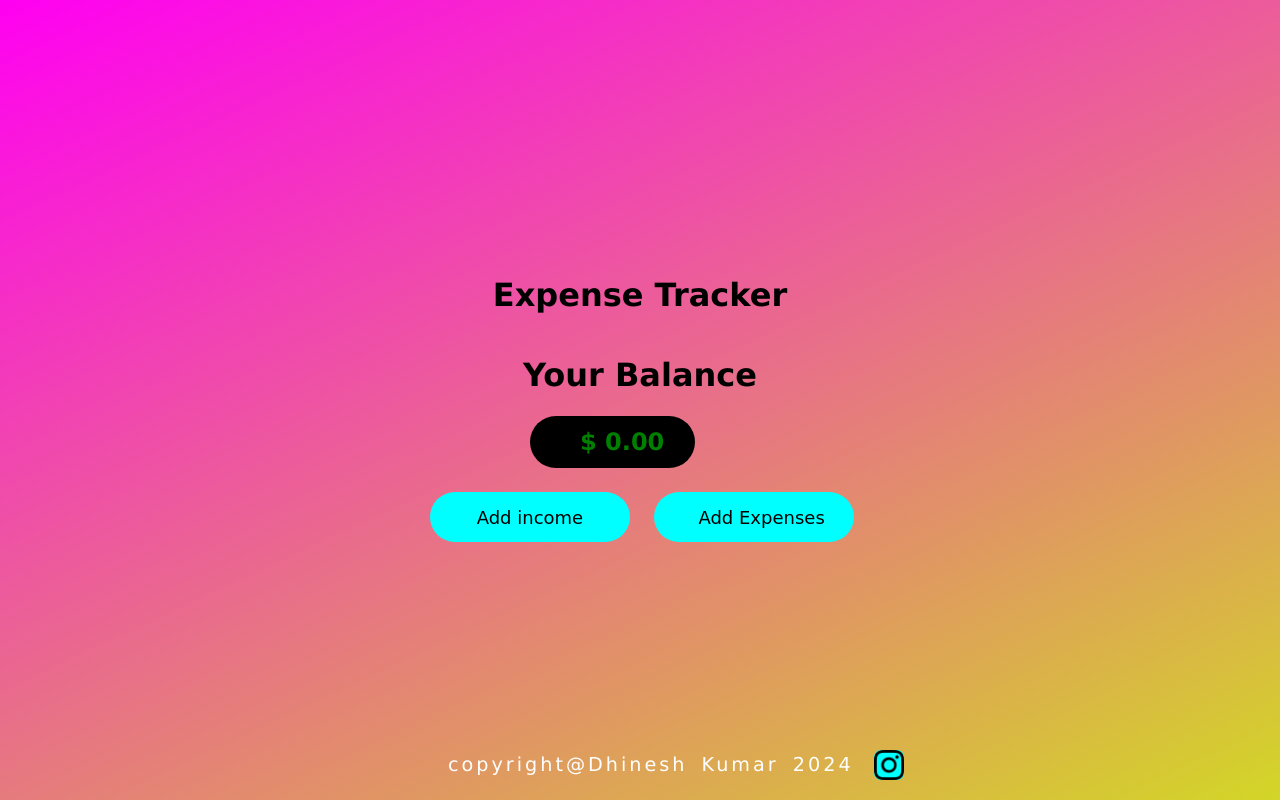
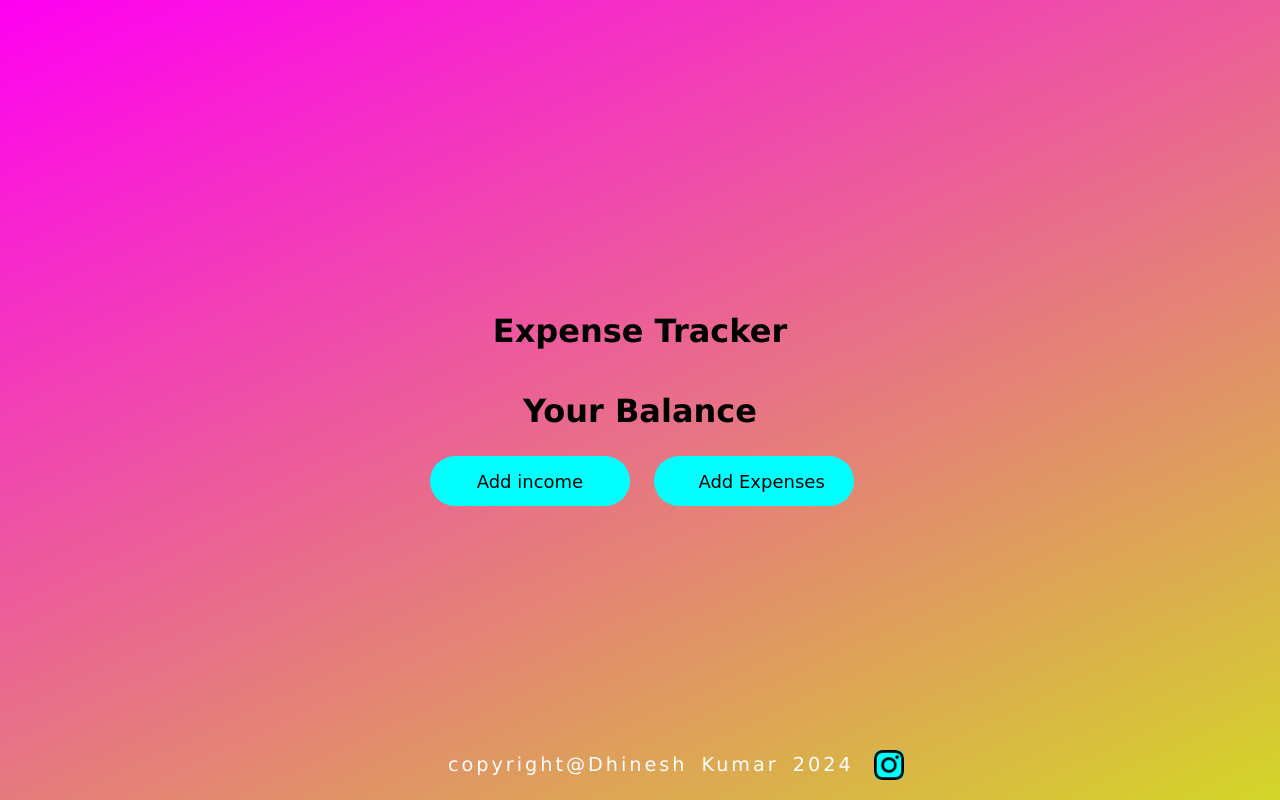
Before and after one commit to Dhineshkumar-2007/intelligent-expense-tracker, a plain HTML site: page index.html in a window 1280 px wide. Drawn offline with Linux system fonts and the light colour scheme.

Commit message:
Update index.html
removed h2 and add span tag

```diff
--- a/index.html
+++ b/index.html
@@ -22,9 +22,7 @@
       <h1>
         Your Balance
       </h1>
-      <h2 id="balance">
-       $ 0.00
-      </h2>
+      <span id="'balance"></span>
      </div>
      <div class="button">
       <button class="addincome" onclick="addIncome()">
```
